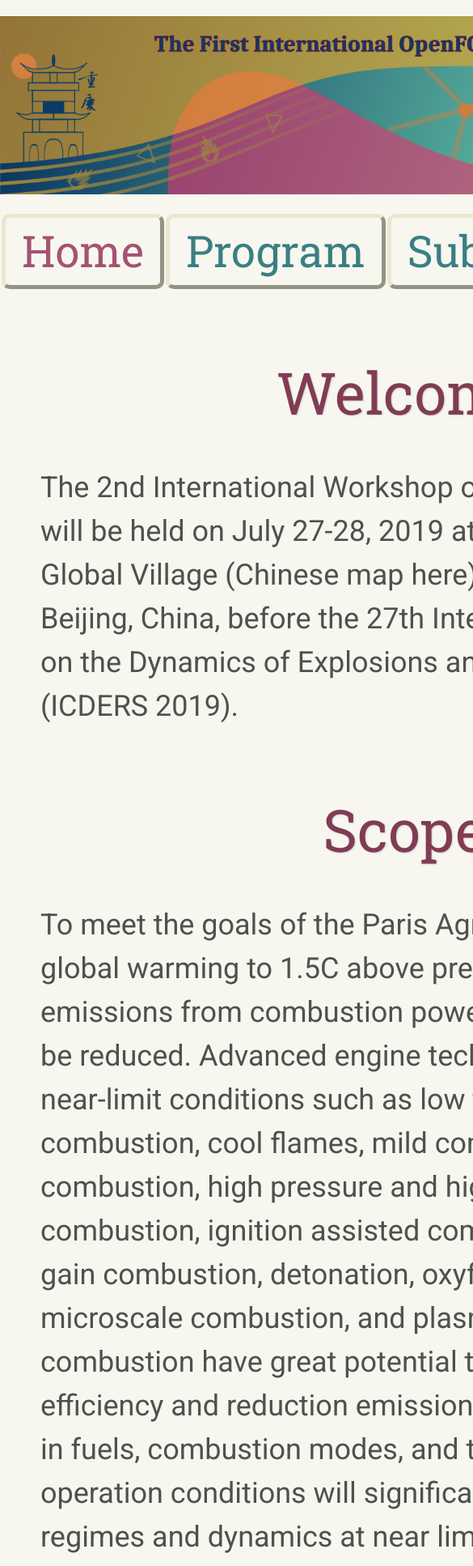
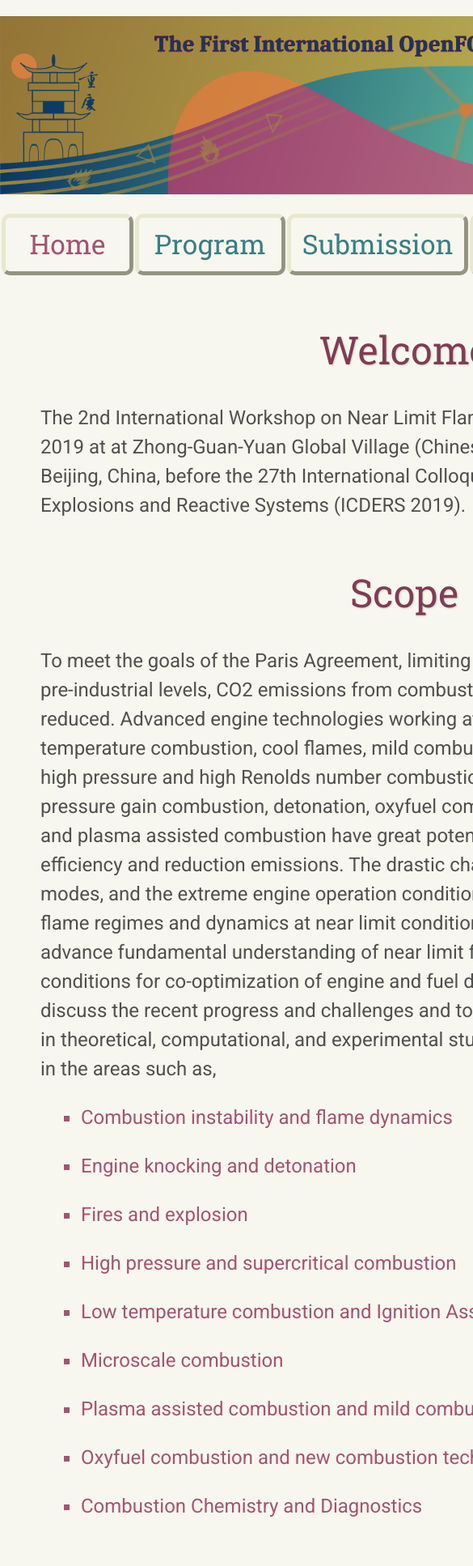
Before and after one commit to Liguobing00/openfoam_workshop_on_combustion_3, a plain HTML site: page index.html in a window 390 px wide. Shown: the top 1934 px of the page at 81% size, 585 px wide, since content can reach past the window. Drawn offline with Linux system fonts and the light colour scheme.

Commit message:
assets/main.css: 排除掉针对手机的css，这样手机看才正常

```diff
--- a/assets/main.css
+++ b/assets/main.css
@@ -51,8 +51,8 @@ h3{font-size:1.67em;}
 h4{font-size:1.33em;}
 p{list-style:none; margin:24px auto 24px auto; padding:0px; width:900px; text-align:left;}
 li a, p a {text-decoration:underline; text-decoration-color:#b8860b;}
-ul{list-style:none; margin:24px auto 24px auto; padding:0px; width:800px; text-align:left;}
-ul li{list-style:none; margin:0px auto 0px auto; padding:0px; text-align:left;}
+ul{list-style:square; margin:24px auto 24px auto; padding:0px; width:800px; text-align:left;}
+ul li{list-style:square; margin:0px auto 0px auto; padding:0px; text-align:left; color: #a45374;}
 i,em{font-style:italic;}
 b,strong{font-weight:bold;}
 sup{
@@ -129,13 +129,3 @@ td.flyer{white-space:nowrap; width:50%; text-align:center; vertical-align:middle
 td.sponsor img{width: 100%}
 
 footer{font-size:0.875em; margin-top:12em; text-align:center;}
-
-/* My hacky way of making the site mobile-friendly */
-@media only screen and (max-width: 1100px) {
-    h2{font-size:3.00em;}
-    p{font-size:1.5em; line-height:1.5em;}
-    th,td,tr{font-size:1.5em; line-height:1.5em;}
-    td.date{font-size:1em; padding-top:0.5em;}
-    td.navigation{font-size:1.5em; padding:0px 20px 0px 20px;}
-    table.footer{font-size:0.33em;}
-}
--- a/index.html
+++ b/index.html
@@ -16,7 +16,7 @@
 <body>
 
     <div>
-        <img src="assets/website_header.png" alt="Conference Template Banner" width="1000">
+        <img src="assets/website_header.png" alt="Conference Banner" width="1000px">
     </div>
 
     <table class="navigation">
```
Also changed, not shown: program/index.html (+1 -1 lines), registration/index.html (+1 -1 lines), sponsor/index.html (+1 -1 lines), submission/index.html (+1 -1 lines), noNeed/directions/index.html (renamed from directions/index.html), noNeed/flyer/index.html (renamed from flyer/index.html).
